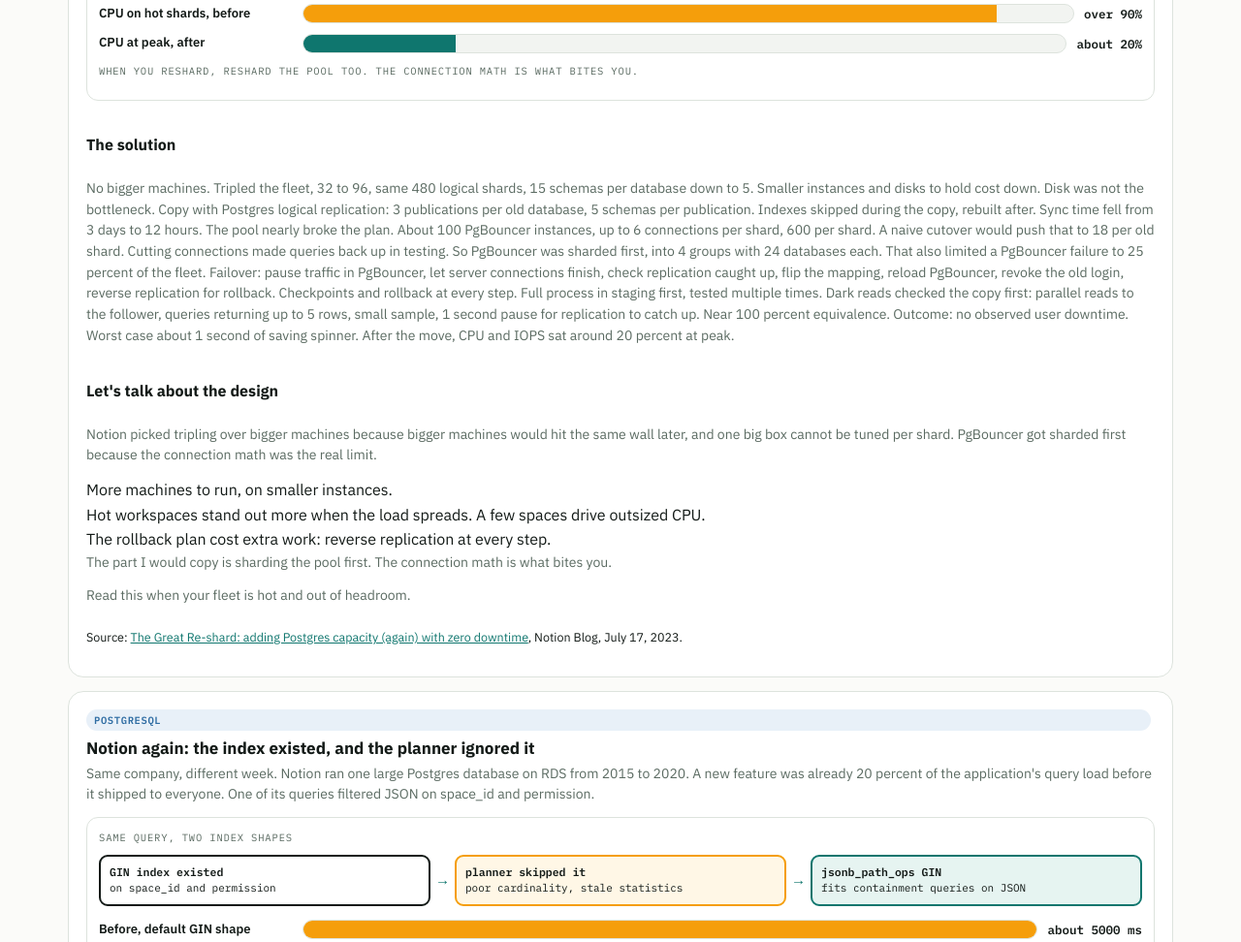
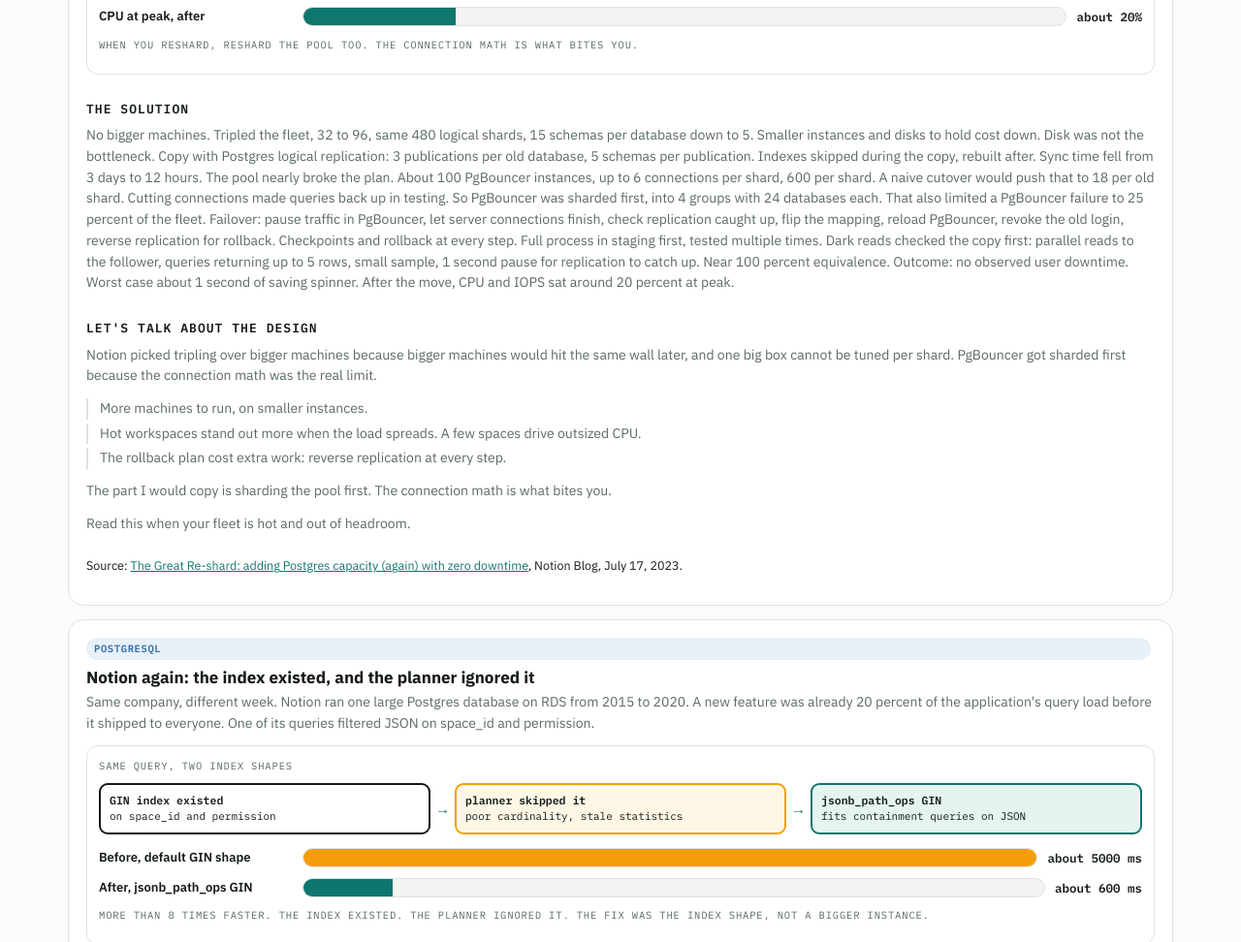
Before and after one commit to dinesh082293/howdbswork, a plain HTML site: page stories/index.html in a window 1280 px wide. Shown: the part 3192-4164 px from the top of the page at 97% size. Drawn offline with Linux system fonts and the light colour scheme.

Commit message:
Update stylesheet

```diff
--- a/assets/css/style.css
+++ b/assets/css/style.css
@@ -432,3 +432,8 @@ a.sitesearch-result:hover{background:var(--surface2)}
 .hostblock p{margin:0 0 8px;font-size:14px;color:var(--muted);line-height:1.55}
 .hostblock p b{color:var(--ink)}
 .hostblock .lookcmd{margin-top:8px}
+.incident h4.subhead{margin:14px 0 6px;font-size:13px;letter-spacing:.08em;text-transform:uppercase;font-family:"IBM Plex Mono",monospace;color:var(--ink)}
+.tlist{display:grid;gap:4px;margin:0 0 12px}
+.tlist>div{font-size:14px;color:var(--muted);line-height:1.55;padding-left:12px;border-left:2px solid var(--line)}
+.paircard .storylink{margin-top:12px;font-size:13.5px;line-height:1.55}
+.paircard .storylink b{color:var(--ink)}
```
